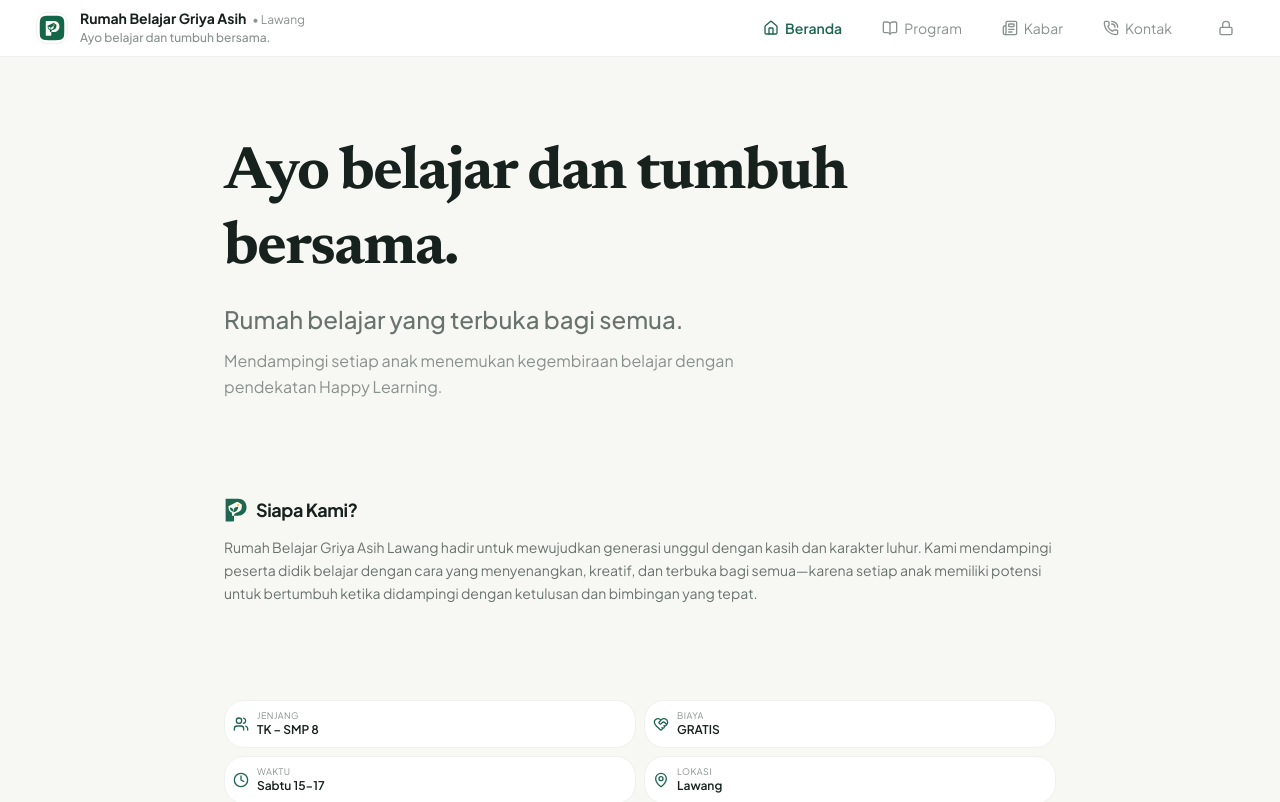
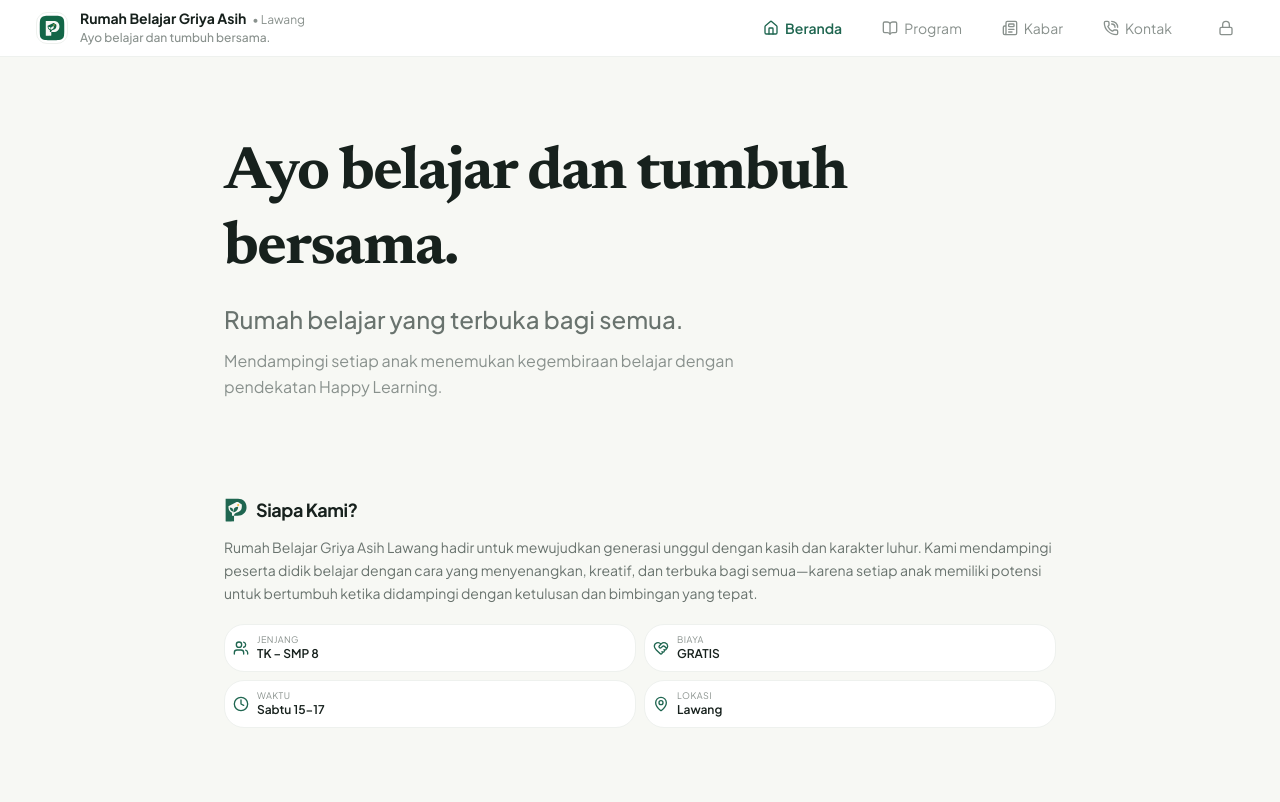
Before and after one commit to amanonexpro-maker/pmki_rumahbelajar, a Next.js app in the folder apps/web/: page / in a window 1280 px wide. Shown: the top 802 px of the page. Built offline with nearby package versions, Linux system fonts and the light colour scheme; no server answers; the database is empty.

Commit message:
fix(public): calibrate vertical proximity between mission statement and quick facts to mt-4/md-5

```diff
--- a/apps/web/src/features/public/components/public-curated-home.tsx
+++ b/apps/web/src/features/public/components/public-curated-home.tsx
@@ -114,7 +114,7 @@ export function PublicCuratedHome({ data }: PublicCuratedHomeProps) {
       <section
         id="siapa-kami"
         aria-labelledby="siapa-kami-heading"
-        className="max-w-4xl mx-auto px-4 sm:px-6 lg:px-8 py-8 sm:py-12 space-y-3 text-left scroll-mt-20"
+        className="max-w-4xl mx-auto px-4 sm:px-6 lg:px-8 pt-8 sm:pt-12 pb-0 space-y-3 text-left scroll-mt-20"
       >
         <div className="flex items-center gap-2">
           <PMKIMarkIcon className="w-6 h-6 text-primary shrink-0" />
@@ -133,9 +133,9 @@ export function PublicCuratedHome({ data }: PublicCuratedHomeProps) {
       {/* 3. QUICK FACTS STRIP (Compact Horizontal Grid 2x2) */}
       <section
         aria-label="Fakta praktis bimbingan belajar"
-        className="max-w-4xl mx-auto px-4 sm:px-6 lg:px-8 py-4 sm:py-6"
+        className="max-w-4xl mx-auto px-4 sm:px-6 lg:px-8 pt-0 pb-6 sm:pb-8"
       >
-        <div className="grid grid-cols-2 gap-2 mt-6">
+        <div className="grid grid-cols-2 gap-2 mt-4 md:mt-5">
           {quickFactsData.map((fact) => (
             <div
               key={fact.label}
```
Also changed, not shown: 1 other file (tests, documents, lock files or other folders).
